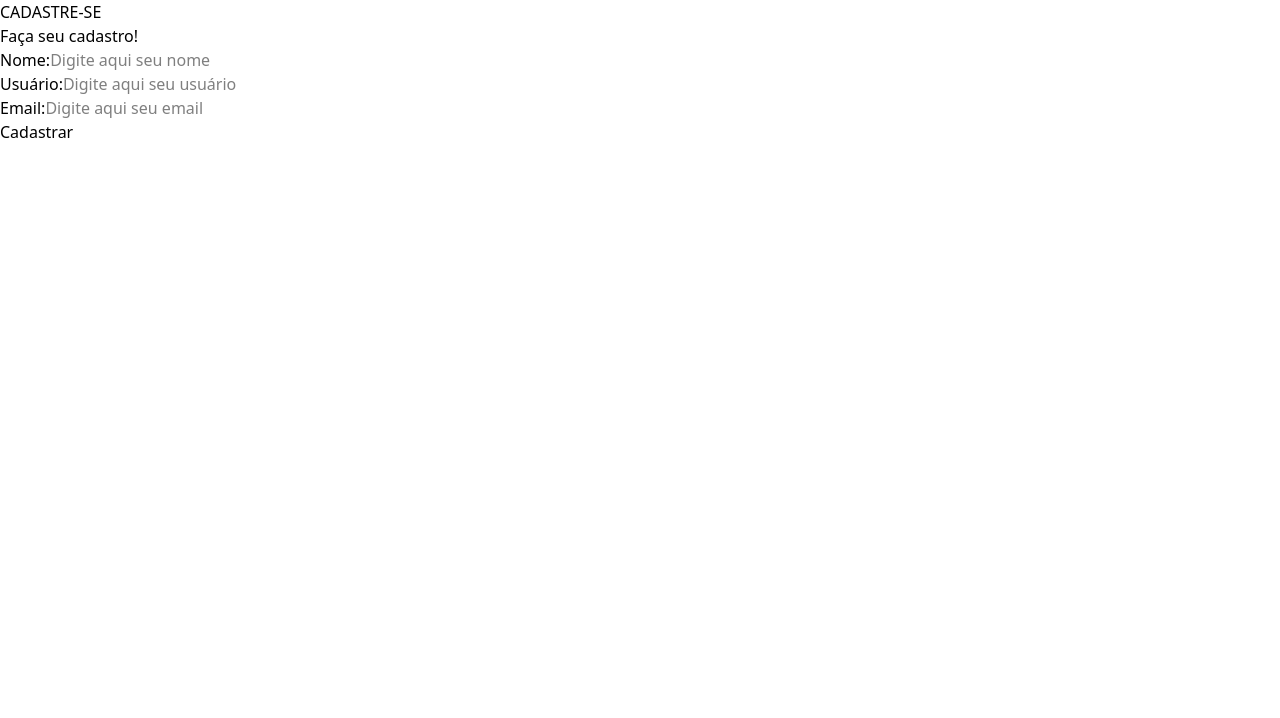
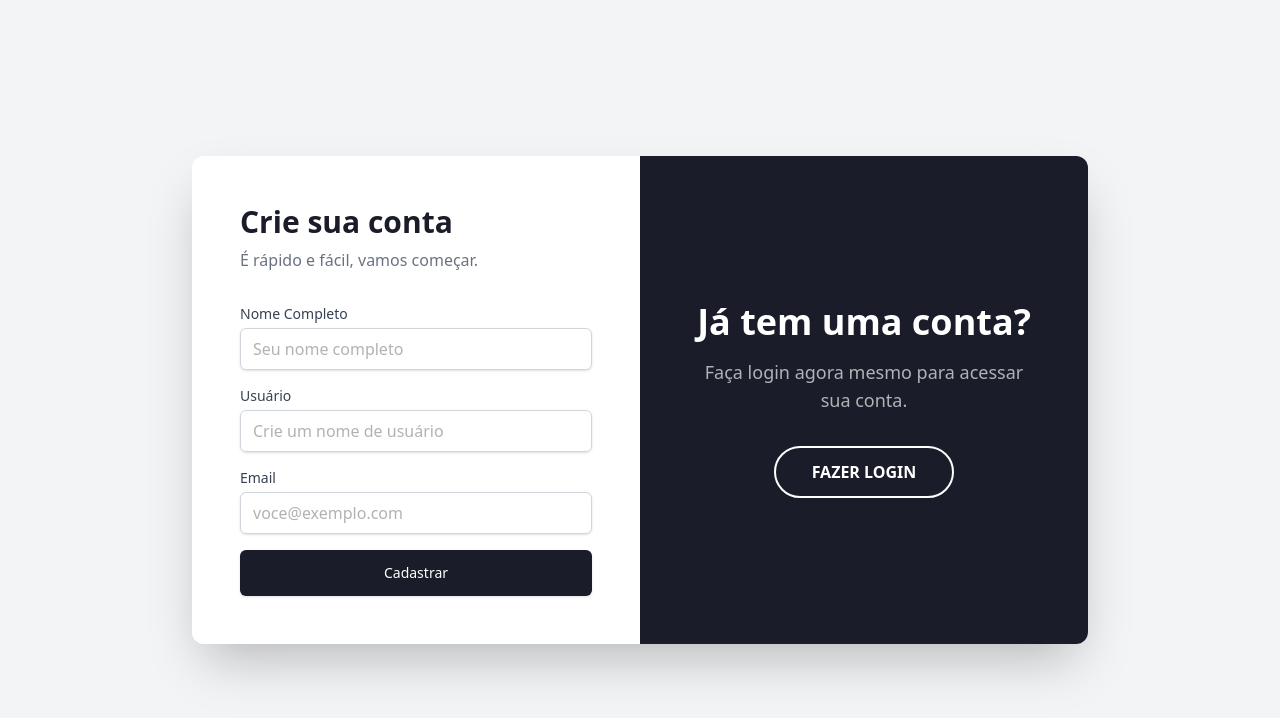
Before and after one commit to TeleAjudaChallenge/CP5-Front, a React (Vite) app: page /cadastro in a window 1280 px wide. Shown: the top 718 px of the page. Built offline with nearby package versions, Linux system fonts and the light colour scheme.

Commit message:
estilização e mudanças no cadastro

```diff
--- a/src/routes/Cadastro/index.tsx
+++ b/src/routes/Cadastro/index.tsx
@@ -5,23 +5,27 @@ import type { TipoUsuario } from "../../types/tipoUsuario";
 const API_URL = import.meta.env.VITE_API_URL_BASE;
 
 export default function Cadastro() {
+const navigate = useNavigate();
 
 useEffect(() => {
 document.title = "Cadastro";
 }, []);
 
-  const navigate = useNavigate();
+const {
+register,
+handleSubmit,
+formState: { errors, isSubmitting },
+reset,
+} = useForm<TipoUsuario>();
 
-  const {register, handleSubmit, formState: { errors, isSubmitting }, reset,} = useForm<TipoUsuario>();
-
-
-
- const onSubmit = async ({nome, nomeUsuario, email}: TipoUsuario) => {
-    try{
-      const checkResp = await fetch(`${API_URL}/usuarios?nomeUsuario=${nomeUsuario}&email=${email}`);
+const onSubmit = async ({ nome, nomeUsuario, email }: TipoUsuario) => {
+try {
+const checkResp = await fetch(
+`${API_URL}/usuarios?nomeUsuario=${nomeUsuario}&email=${email}`
+);
 const existentes = await checkResp.json();
 if (Array.isArray(existentes) && existentes.length > 0) {
-        alert("Já existe um usuário com esse nome de usuário e e-mail.");
+alert("Já existe um usuário com esse nome de usuário ou e-mail.");
 return;
 }
 
@@ -38,77 +42,131 @@ export default function Cadastro() {
 
 alert("Cadastro realizado com sucesso!");
 reset();
-      navigate("/");
-    }catch(e){
+navigate("/"); // Redireciona para a página de login após o sucesso
+} catch (e) {
 alert("Erro ao conectar à API.");
 }
-
-
-
-
- }
+};
 
 return (
-    <main>
-      <h1>CADASTRE-SE</h1>
-
-      <form onSubmit={handleSubmit(onSubmit)} noValidate>
-        <fieldset>
-          <legend>Faça seu cadastro!</legend>
-
+<div className="flex h-screen w-full items-center justify-center bg-gray-100 dark:bg-gray-900">
+<div className="w-full max-w-4xl flex rounded-xl shadow-2xl overflow-hidden">
+{/* Coluna Esquerda: Formulário de Cadastro */}
+<div className="w-full md:w-1/2 p-8 sm:p-12 bg-white dark:bg-gray-800">
+<div className="w-full max-w-md mx-auto">
+<h2 className="text-3xl font-bold text-[#1A1D29] dark:text-white mb-2">
+Crie sua conta
+</h2>
+<p className="text-gray-500 dark:text-gray-300 mb-8">
+É rápido e fácil, vamos começar.
+</p>
+<form
+className="space-y-4"
+onSubmit={handleSubmit(onSubmit)}
+noValidate
+>
 <div>
-            <label htmlFor="nome">Nome:</label>
+<label
+htmlFor="nome"
+className="block text-sm font-medium text-gray-700 dark:text-gray-200 mb-1"
+>
+Nome Completo
+</label>
 <input
 id="nome"
 type="text"
-              placeholder="Digite aqui seu nome"
+className="w-full px-3 py-2 border border-gray-300 rounded-md shadow-sm placeholder-[#B1B2B5] focus:outline-none focus:ring-2 focus:ring-[#1A1D29] focus:border-[#1A1D29] dark:bg-gray-700 dark:border-gray-600 dark:text-white"
+placeholder="Seu nome completo"
 {...register("nome", {
-                required: "Informe o nome.",
+required: "O nome é obrigatório.",
 minLength: { value: 2, message: "Mínimo de 2 caracteres." },
 })}
-              aria-invalid={!!errors.nome || undefined}
 />
-            {errors.nome && <small>{errors.nome.message}</small>}
+{errors.nome && (
+<p className="text-red-500 text-xs mt-1">
+{errors.nome.message}
+</p>
+)}
 </div>
 
 <div>
-            <label htmlFor="nomeUsuario">Usuário:</label>
+<label
+htmlFor="nomeUsuario"
+className="block text-sm font-medium text-gray-700 dark:text-gray-200 mb-1"
+>
+Usuário
+</label>
 <input
 id="nomeUsuario"
 type="text"
-              placeholder="Digite aqui seu usuário"
+className="w-full px-3 py-2 border border-gray-300 rounded-md shadow-sm placeholder-[#B1B2B5] focus:outline-none focus:ring-2 focus:ring-[#1A1D29] focus:border-[#1A1D29] dark:bg-gray-700 dark:border-gray-600 dark:text-white"
+placeholder="Crie um nome de usuário"
 {...register("nomeUsuario", {
-                required: "Informe o usuário.",
+required: "O nome de usuário é obrigatório.",
 minLength: { value: 3, message: "Mínimo de 3 caracteres." },
 })}
-              aria-invalid={!!errors.nomeUsuario || undefined}
 />
-            {errors.nomeUsuario && <small>{errors.nomeUsuario.message}</small>}
+{errors.nomeUsuario && (
+<p className="text-red-500 text-xs mt-1">
+{errors.nomeUsuario.message}
+</p>
+)}
 </div>
 
 <div>
-            <label htmlFor="email">Email:</label>
+<label
+htmlFor="email"
+className="block text-sm font-medium text-gray-700 dark:text-gray-200 mb-1"
+>
+Email
+</label>
 <input
 id="email"
 type="email"
-              placeholder="Digite aqui seu email"
+className="w-full px-3 py-2 border border-gray-300 rounded-md shadow-sm placeholder-[#B1B2B5] focus:outline-none focus:ring-2 focus:ring-[#1A1D29] focus:border-[#1A1D29] dark:bg-gray-700 dark:border-gray-600 dark:text-white"
+placeholder="voce@exemplo.com"
 {...register("email", {
-                required: "Informe o email.",
+required: "O email é obrigatório.",
 pattern: {
 value: /\S+@\S+\.\S+/,
-                  message: "Email inválido.",
+message: "Formato de email inválido.",
 },
 })}
-              aria-invalid={!!errors.email || undefined}
 />
-            {errors.email && <small>{errors.email.message}</small>}
+{errors.email && (
+<p className="text-red-500 text-xs mt-1">
+{errors.email.message}
+</p>
+)}
 </div>
 
-          <button type="submit" disabled={isSubmitting}>
+<div>
+<button
+type="submit"
+disabled={isSubmitting}
+className="w-full mt-4 flex justify-center py-3 px-4 border border-transparent rounded-md shadow-sm text-sm font-medium text-white bg-[#1A1D29] hover:bg-opacity-90 focus:outline-none focus:ring-2 focus:ring-offset-2 focus:ring-[#1A1D29] disabled:opacity-50"
+>
 {isSubmitting ? "Cadastrando..." : "Cadastrar"}
 </button>
-        </fieldset>
+</div>
 </form>
-    </main>
+</div>
+</div>
+
+{/* Coluna Direita: Convite para Login */}
+<div className="hidden md:flex w-1/2 flex-col items-center justify-center p-12 bg-[#1A1D29] text-white text-center">
+<h2 className="text-4xl font-bold mb-4">Já tem uma conta?</h2>
+<p className="text-lg text-[#B1B2B5] mb-8">
+Faça login agora mesmo para acessar sua conta.
+</p>
+<button
+onClick={() => navigate("/")}
+className="py-3 px-9 border-2 border-white text-white font-bold rounded-full hover:bg-white hover:text-[#1A1D29] transition-all duration-300"
+>
+FAZER LOGIN
+</button>
+</div>
+</div>
+</div>
 );
 }
```
Lines whose indentation alone changed are shown as unchanged.
